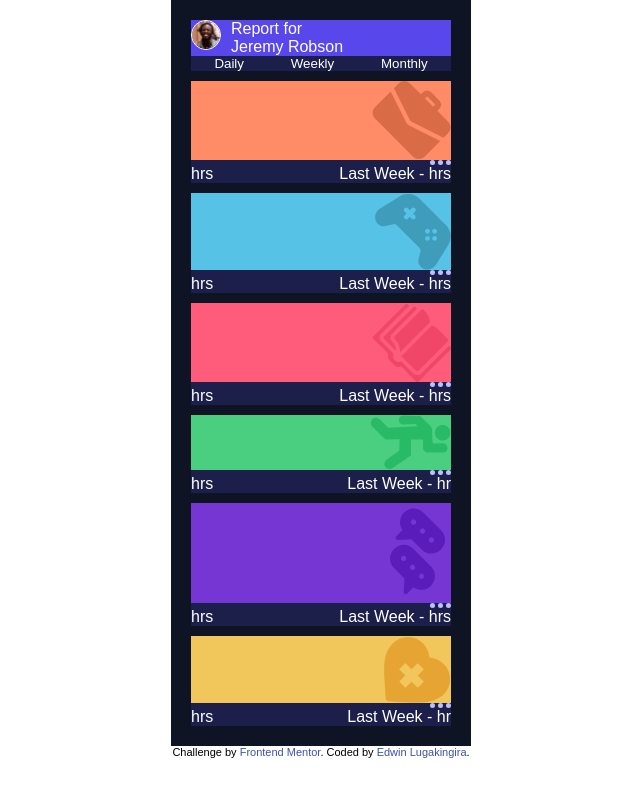
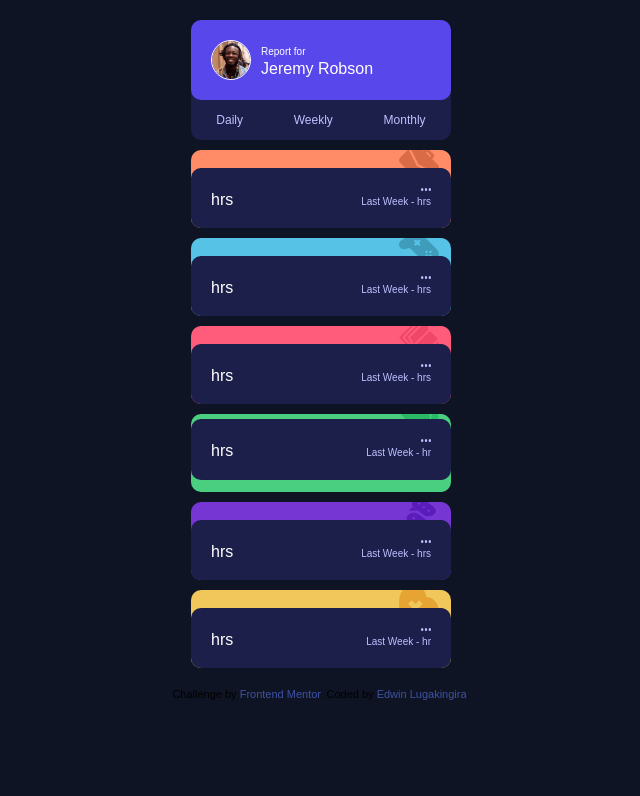
Before and after one commit to kaigwa/time-tracking-dashboard-main, a plain HTML site: page index.html in a window 1280 px wide. Shown: the whole page, without its empty margins (319-959 px from the left). Drawn offline with Linux system fonts and the light colour scheme.

Commit message:
New Features

```diff
--- a/index.css
+++ b/index.css
@@ -32,6 +32,7 @@ body{
     width: 375px;
     height: 100%;
     margin: auto;
+    background-color: hsl(226, 43%, 10%);
 }
 
 .container{
@@ -39,7 +40,6 @@ body{
     width: 300px;
     height: 100%;
     margin: auto;
-    background-color: hsl(226, 43%, 10%);
     display: flex;
     flex-direction: column;
     /* text-align: center; */
@@ -49,62 +49,84 @@ body{
     gap: 10px;
 }
 
+.top{
+    background-color: hsl(235, 46%, 20%);
+    border-radius: 10px 10px;
+}
+
 .user{
+    width: 100%;
+    height: 80px;
+    border-radius: 10px;
     display: flex;
     flex-direction: row;
+    padding: 20px;
     gap: 10px;
     background-color:hsl(246, 80%, 60%) ;
 }
 
-.image> img{
-    border: 1px solid white;
-    width: 30px;
-    height: 30px;
+.info{
+    margin-top: 6px;
+    display: flex;
+    flex-direction: column;
+    gap: 3px;
+}
+.info> p{
+    font-size: 10px;
+}
+
+.info> h4{
+    font-weight:300;
+}
+
+.candidate> img{
+    border: 1.6px solid white;
+    width: 40px;
+    height: 40px;
     border-radius: 50%;
 }
 
 .time{
+    height: 40px;
     display: flex;
     flex-direction: row;
     justify-content: space-around;
-    background-color: hsl(235, 46%, 20%);
 }
+
+
 
 .time> button{
     background-color: transparent;
-    color: white;
+    color:hsl(236, 100%, 87%);
     cursor: pointer;
     border: none;
+    font-size: 12px;
 }
 
-.work> div{
-    background-color: hsl(235, 46%, 20%);
-    display: flex;
-    flex-direction: row;
-    justify-content: space-between;
+button:hover{
+    color: white;
 }
 
-/* .daily> span{
-    display: none;
+
+#subject{
+    font-size: 12px;
 }
 
-.weekly> span{
-    display: none;
+#now{
+    font-size: 16px;
 }
 
-.monthly> span{
-    display: none;
-} */
+.lw{
+    font-size: 10px;
+    margin-top: 5px;
+    color:hsl(236, 100%, 87%);
+}
 
 .play> div{
     background-color: hsl(235, 46%, 20%);
     display: flex;
     flex-direction: row;
     justify-content: space-between;
-}
-
-.active{
-    color: brown;
 }
 
 .study> div{
@@ -135,46 +157,78 @@ body{
     justify-content: space-between;
 }
 
-.title{
+.title, .title2, .title3, .title4, .title5, .title6{
+    overflow: hidden;
+    border-radius: 10px 10px;
+    height: 78px;
     display: flex;
-    flex-direction: row;
-    justify-content: flex-end;
+    flex-direction:column;
     background-color: hsl(15, 100%, 70%);
+}
+
+.image{
+    width: 40px;
+    height: 40px;
+    margin-left: 80%;
+    position: relative;
+    bottom: 6px;
 }
 
 .title2{
     display: flex;
-    flex-direction: row;
-    justify-content: flex-end;
+    flex-direction: column;
     background-color: hsl(195, 74%, 62%);
 }
 
 .title3{
     display: flex;
-    flex-direction: row;
-    justify-content: flex-end;
+    flex-direction: column;
     background-color:hsl(348, 100%, 68%) ;
 }
 
 .title4{
     display: flex;
-    flex-direction: row;
-    justify-content: flex-end;
+    flex-direction: column;
     background-color: hsl(145, 58%, 55%);
 }
 
 .title5{
     display: flex;
-    flex-direction: row;
-    justify-content: flex-end;
+    flex-direction: column;
     background-color: hsl(264, 64%, 52%);
 }
 
 .title6{
     display: flex;
-    flex-direction: row;
-    justify-content: flex-end;
+    flex-direction: column;
     background-color: hsl(43, 84%, 65%);
+}
+
+.daily{
+    position: relative;
+    top: -22px;
+    height: 70px;
+    border-radius: 10px;
+    padding: 20px;
+    background-color: hsl(235, 46%, 20%);
+}
+
+.subject, .output{
+    /* gap: 6px; */
+    display: flex;
+    flex-direction:row;
+    justify-content: space-between;
+}
+
+.icon-ellipsis{
+    cursor: pointer;
+    width: 10px;
+    height: 3px;
+    /* border-radius: 50%; */
+}
+
+.icon-ellipsis:hover{
+    color: white;
 }
 
 .attribution {
--- a/index.html
+++ b/index.html
@@ -15,13 +15,13 @@
 
     <div class="top">
       <div class="user">
-    <div class="image">
+        <div class="candidate">
           <img src="./images/image-jeremy.png" alt="avatar">
         </div>
 
         <div class="info">
           <p>Report for</p>
-      <p>Jeremy Robson</p>
+          <h4>Jeremy Robson</h4>
         </div>
       </div>
 
@@ -32,127 +32,110 @@
       </div>
     </div>
 
-  <div class="card">
+    <div class="title">
+      <img class="image" src="./images/icon-work.svg" alt="">
 
-    <div class="title">
-      <img src="./images/icon-work.svg" alt="">
+      <div class="daily">
+
+        <div class="subject">
+          <p id="subject"></p>
+          <img class="icon-ellipsis" src="./images/icon-ellipsis.svg" alt="icon-ellipsis">
         </div>
 
-    <div class="work">
-
-      <div>
-        <p id="subject"></p>
-        <img src="./images/icon-ellipsis.svg" alt="icon-ellipsis">
+        <div class="output">
+          <p><span id="now"></span>hrs</p>
+          <p class="lw">Last Week - <span id="before"></span>hrs</p>
         </div>
 
+      </div>
+
+    </div>
+
+    <div class="title2" >
+      <img class="image" src="./images/icon-play.svg" alt="play">
+
       <div class="daily">
+
+        <div class="subject">
+          <p id="subject"></p>
+          <img class="icon-ellipsis" src="./images/icon-ellipsis.svg" alt="icon-ellipsis">
+        </div>
+
+        <div class="output">
           <p><span id="now"></span>hrs</p>
-       <p>Last Week - <span id="before"></span>hrs</p>
+          <p class="lw">Last Week - <span id="before"></span>hrs</p>
         </div>
 
       </div>
     </div>
 
-  <div class="card">
+    <div class="title3">
+      <img class="image" src="./images/icon-study.svg" alt="study">
 
-    <div class="title2">
-      <img src="./images/icon-play.svg" alt="play">
+      <div class="daily">
+
+        <div class="subject">
+          <p id="subject"></p>
+          <img class="icon-ellipsis" src="./images/icon-ellipsis.svg" alt="icon-ellipsis">
         </div>
 
-    <div class="play">
-
-      <div>
-        <p id="subject"></p>
-        <img src="./images/icon-ellipsis.svg" alt="icon-ellipsis">
-      </div>
-
-      <div class="daily">
+        <div class="output">
           <p><span id="now"></span>hrs</p>
-        <p>Last Week - <span id="before"></span>hrs</p>
+          <p class="lw">Last Week -<span id="before"> </span>hrs </p>
         </div>
 
       </div>
     </div>
 
-<div class="card">
+    <div class="title4">
+      <img class="image" src="./images/icon-exercise.svg" alt="exercise">
 
-  <div class="title3">
-    <img src="./images/icon-study.svg" alt="study">
+      <div class="daily">
+
+        <div class="subject">
+          <p id="subject"></p>
+          <img class="icon-ellipsis" src="./images/icon-ellipsis.svg" alt="icon-ellipsis">
         </div>
 
-  <div class="study">
-
-    <div>
-      <p id="subject"></p>
-      <img src="./images/icon-ellipsis.svg" alt="icon-ellipsis">
-    </div>
-
-    <div class="daily">
+        <div class="output">
           <p><span id="now"></span>hrs</p>
-      <p>Last Week -<span id="before"> </span>hrs </p>
+          <p class="lw">Last Week - <span id="before"></span>hr</p>
         </div>
 
       </div>
     </div>
 
-  <div class="card">
+    <div class="title5">
+      <img class="image" src="./images/icon-social.svg" alt="social">
 
-    <div class="title4">
-      <img src="./images/icon-exercise.svg" alt="exercise">
+      <div class="daily">
+
+        <div class="subject">
+          <p id="subject"></p>
+          <img class="icon-ellipsis" src="./images/icon-ellipsis.svg" alt="icon-ellipsis">
         </div>
 
-    <div class="exercise">
-
-      <div>
-        <p id="subject"></p>
-        <img src="./images/icon-ellipsis.svg" alt="icon-ellipsis">
-      </div>
-
-      <div class="daily">
+        <div class="output">
           <p><span id="now"></span>hrs</p>
-        <p>Last Week - <span id="before"></span>hr</p>
+          <p class="lw">Last Week - <span id="before"> </span>hrs</p>
         </div>
 
       </div>
     </div>
 
-  <div class="card">
+    <div class="title6">
+      <img class="image" src="./images/icon-self-care.svg" alt="sc">
 
-    <div class="title5">
-      <img src="./images/icon-social.svg" alt="social">
+      <div class="daily">
+
+        <div class="subject">
+          <p id="subject"></p>
+          <img class="icon-ellipsis" src="./images/icon-ellipsis.svg" alt="icon-ellipsis">
         </div>
 
-    <div class="social">
-
-      <div>
-        <p id="subject"></p>
-        <img src="./images/icon-ellipsis.svg" alt="icon-ellipsis">
-      </div>
-
-      <div class="daily">
+        <div class="output">
           <p><span id="now"></span>hrs</p>
-        <p>Last Week - <span id="before"> </span>hrs</p>
-      </div>
-
-    </div>
-  </div>
-
-  <div class="card">
-
-    <div class="title6">
-      <img src="./images/icon-self-care.svg" alt="sc">
-    </div>
-
-    <div class="sc">
-
-      <div>
-        <p id="subject"></p>
-        <img src="./images/icon-ellipsis.svg" alt="icon-ellipsis">
-      </div>
-
-      <div class="daily">
-        <p><span id="now"></span>hrs</p>
-        <p>Last Week - <span id="before"></span>hr</p>
+          <p class="lw">Last Week - <span id="before"></span>hr</p>
         </div>
 
       </div>
```
Lines whose indentation alone changed are shown as unchanged.
